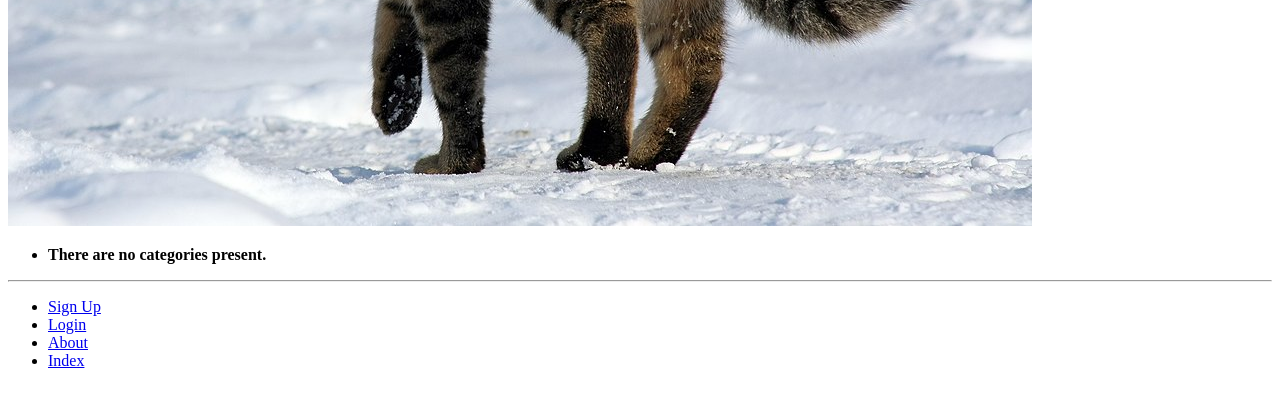
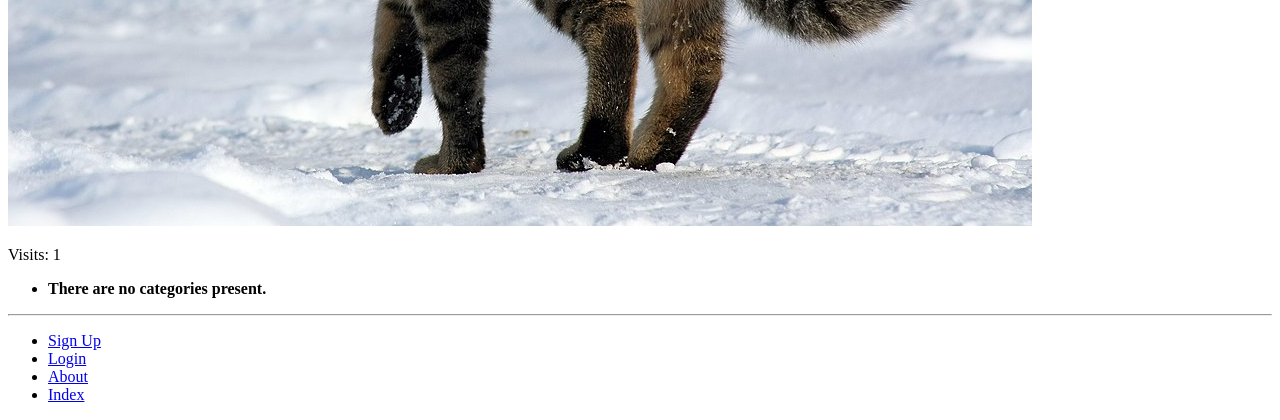
Before and after one commit to MiroslavBoudny/tango_with_django_project, a Django app: page /rango/about/ in a window 1280 px wide. Shown: the part 2077-2497 px from the top of the page. Before the commit the page ends 2445 px from the top, so only its background shows below. Run offline with Django 3.2, Linux system fonts and the light colour scheme; data that the repository does not hold is empty.

Commit message:
Chapter 10

```diff
--- a/rango/views.py
+++ b/rango/views.py
@@ -10,22 +10,45 @@ from rango.forms import UserForm, UserProfileForm
 from django.contrib.auth import authenticate, login
 from django.contrib.auth.decorators import login_required
 from django.contrib.auth import logout
+from datetime import datetime
 
 
+def get_server_side_cookie(request, cookie, default_val=None):
+    val = request.session.get(cookie)
+    if not val:
+        val = default_val
+    return val
+
+def visitor_cookie_handler(request):
+    visits = int(get_server_side_cookie(request, 'visits', '1'))
+    last_visit_cookie = get_server_side_cookie(request, 'last_visit', str(datetime.now()))
+    last_visit_time = datetime.strptime(last_visit_cookie[:-7], '%Y-%m-%d %H:%M:%S')
+    if (datetime.now() - last_visit_time).days > 0:
+        visits = visits + 1
+        request.session['last_visit'] = str(datetime.now())
+    else:
+    # Set the last visit cookie
+        request.session['last_visit'] = last_visit_cookie
+    request.session['visits'] = visits
 
 def index(request):
     category_list = Category.objects.order_by('-likes')[:5]
     page_list = Page.objects.order_by('-views')[:5]
-
-    context_dict ={}
+    context_dict = {}
     context_dict['boldmessage'] = 'Crunchy, creamy, cookie, candy, cupcake!'
     context_dict['categories'] = category_list
     context_dict['pages'] = page_list
-
-    return render(request, 'rango/index.html', context = context_dict)
+    visitor_cookie_handler(request)
+    return render(request, 'rango/index.html', context=context_dict)
 
 def about(request):
-    return render(request, 'rango/about.html')
+    visitor_cookie_handler(request)
+    visits = request.session.get('visits', 0)
+    if request.session.test_cookie_worked():
+        print("TEST COOKIE WORKED!")
+        request.session.delete_test_cookie()
+
+    return render(request, 'rango/about.html', {'visits': visits})
 
 def show_category(request, category_name_slug):
     context_dict = {}
--- a/tango_with_django_project/settings.py
+++ b/tango_with_django_project/settings.py
@@ -30,6 +30,8 @@ DEBUG = True
 ALLOWED_HOSTS = []
 
 LOGIN_URL = 'rango:login'
+
+SESSION_EXPIRE_AT_BROWSER_CLOSE = True
 
 PASSWORD_HASHERS = (
 'django.contrib.auth.hashers.PBKDF2PasswordHasher',
--- a/templates/rango/about.html
+++ b/templates/rango/about.html
@@ -20,4 +20,7 @@
         <img src="{% static 'images/rango.jpg' %}" alt="Picture of Rango" />
         <img src="{{ MEDIA_URL }}cat.jpg" alt="Picture of a Cat" />
     </div>
+    <div>
+        <p>Visits: {{ visits }}</p>
+    </div>
 {% endblock %}
```
